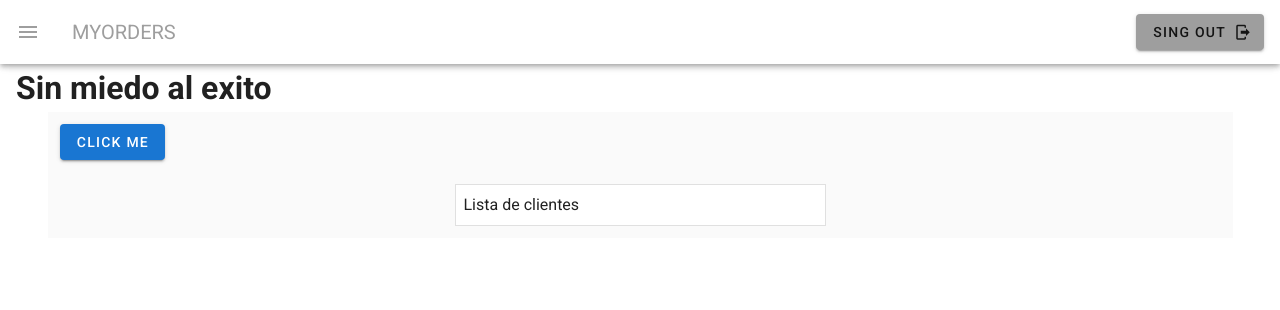
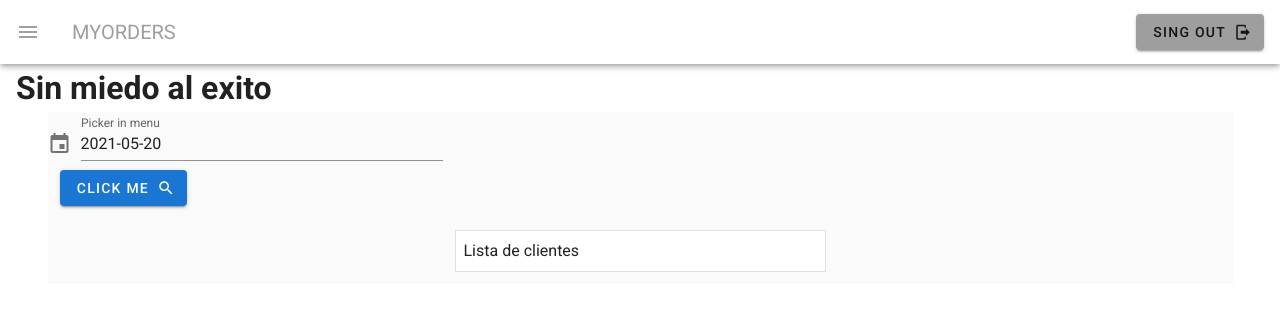
Before and after one commit to iPoe/rest-clients, a Vue app: page / in a window 1280 px wide. Shown: the top 310 px of the page. Built offline with nearby package versions, Linux system fonts and the light colour scheme.

Commit message:
adding date picker

```diff
--- /dev/null
+++ b/src/components/Date.vue
@@ -0,0 +1,67 @@
+<template>
+    <v-row>
+    <v-menu
+        ref="menu"
+        v-model="menu"
+        :close-on-content-click="false"
+        :return-value.sync="date"
+        transition="scale-transition"
+        offset-y
+        min-width="auto"
+      >
+        <template v-slot:activator="{ on, attrs }">
+          <v-text-field
+            v-model="date"
+            label="Picker in menu"
+            prepend-icon="mdi-calendar"
+            readonly
+            v-bind="attrs"
+            v-on="on"
+          ></v-text-field>
+        </template>
+        <v-date-picker
+          v-model="date"
+          no-title
+          scrollable
+          max = currentDate()
+        >
+          <v-spacer></v-spacer>
+          <v-btn
+            text
+            color="primary"
+            @click="menu = false"
+          >
+            Cancel
+          </v-btn>
+          <v-btn
+            text
+            color="primary"
+            @click="$refs.menu.save(date)"
+          >
+            OK
+          </v-btn>
+        </v-date-picker>
+      </v-menu>
+    </v-row>
+</template>
+
+<script>
+
+export default {
+    data: () => ({
+      date: new Date().toISOString().substr(0, 10),
+      menu: false,
+      cdate: String,
+    }),
+    methods:{
+      currentDate() {
+      const current = new Date();
+      const date = `${current.getDate()}/${current.getMonth()+1}/${current.getFullYear()}`;
+      console.log(date)
+    }
+    },
+    mounted: function(){
+      this.currentDate()
+    }
+  }
+</script>
--- a/src/views/Home.vue
+++ b/src/views/Home.vue
@@ -4,10 +4,13 @@
     <v-container class="grey lighten-5">
       <v-row justify="start">
         <v-col md ="4" >
+          <Date />
        <v-btn
         color="primary"
         elevation="2"
-      >click me</v-btn>
+      >click me
+      <v-icon right>search</v-icon>
+      </v-btn>
 
         </v-col>
       </v-row>
@@ -31,9 +34,12 @@
 
 <script>
 
-  export default {
+import Date from '@/components/Date.vue'
 
+export default {
+  components:{
+    Date
+  }
 
-
-  }
+}
 </script>
```
